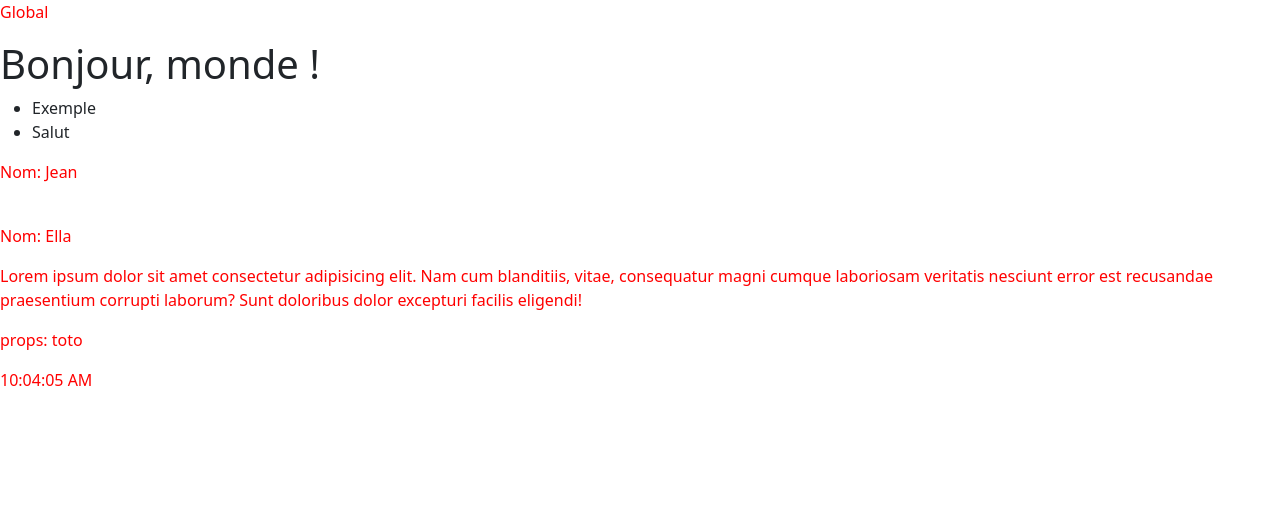
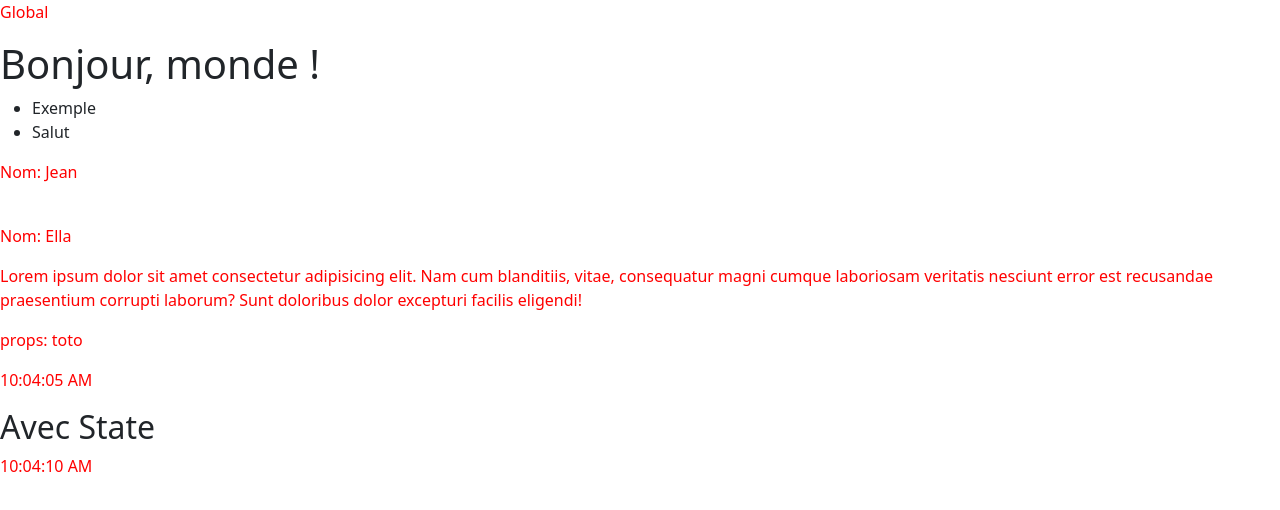
Before and after one commit to ylesueur-formation/cours-react, a React (Create React App) app: page / in a window 1280 px wide. Shown: the top 510 px of the page. Built offline with nearby package versions, Linux system fonts and the light colour scheme.

Commit message:
Reactjs State

```diff
--- a/src/App.js
+++ b/src/App.js
@@ -1,4 +1,4 @@
-import { Timer } from './components/etats/Timer';
+import { Timer, TimerState } from './components/etats/Timer';
 import { Personnage, PersonnageAvecProps, Personne } from './components/Personne';
 
 export default function App() {
@@ -17,6 +17,7 @@ export default function App() {
           <Personnage />
           <PersonnageAvecProps name="toto" />
           <Timer />
+          <TimerState />
       </div>
   )
 }
--- a/src/components/etats/Timer.jsx
+++ b/src/components/etats/Timer.jsx
@@ -17,10 +17,39 @@ export class Timer extends Component {
         return (
             <div>
                 {/* Les accolades ne savent pas affichées des objets
-                    JSON.stringify(monObjet)
-                 */}
+                    Solution: JSON.stringify(monObjet)
+                */}
                 <p>{this.date.toLocaleTimeString()}</p>
             </div>
         );
     }
 }
+
+
+export class TimerState extends React.Component {
+      constructor(props) {
+        super(props);
+        // Ce nom d'objet est compris par exemple
+        this.state = {
+            date: new Date()
+        }
+        this.timerId = setInterval(this.mettreAJourDate, 1000);
+    }
+
+    mettreAJourDate = () => {
+        // this.state.date = new Date(); <- on ne fait jamais ca
+        this.setState({
+            date: new Date()
+        })
+        console.log(this.date);
+    }
+
+    render() {
+        return (
+            <div>
+                <h2>Avec State</h2>
+                <p>{this.state.date.toLocaleTimeString()}</p>
+            </div>
+        );
+    }
+}
```
